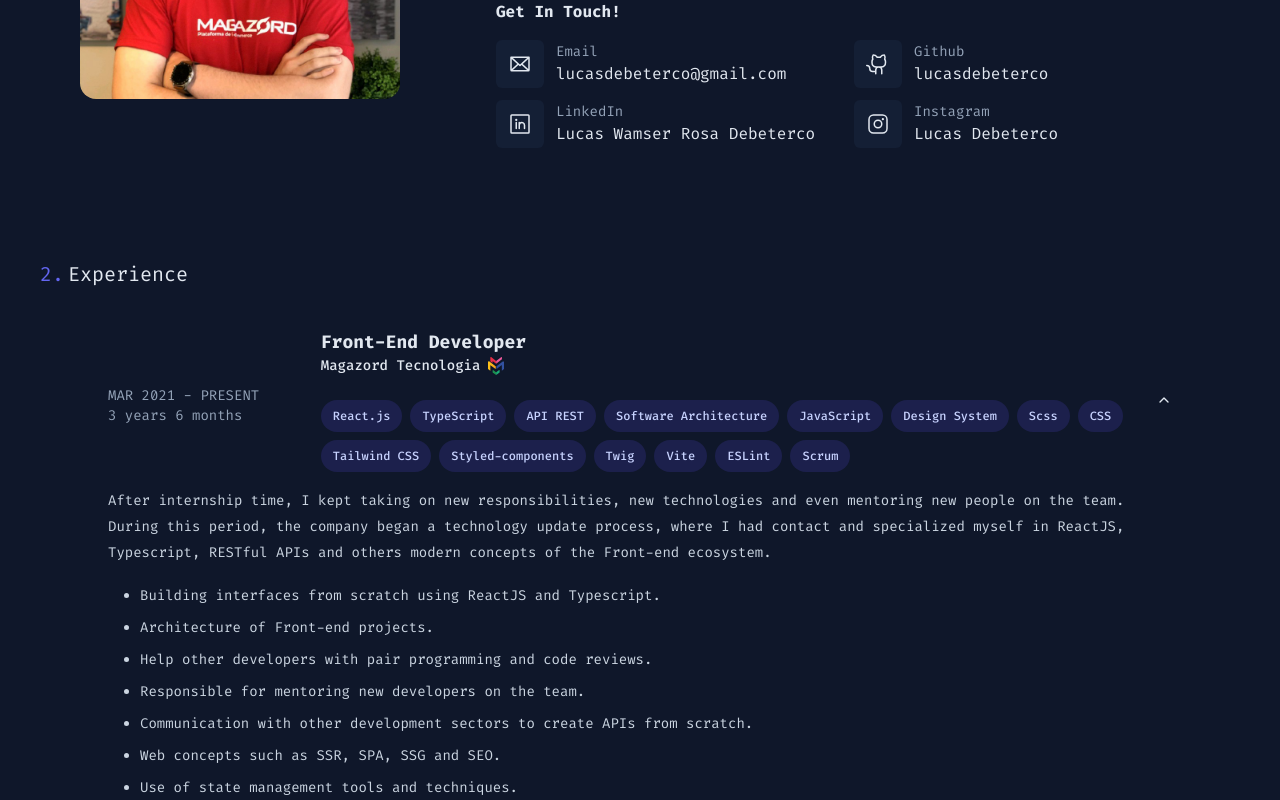
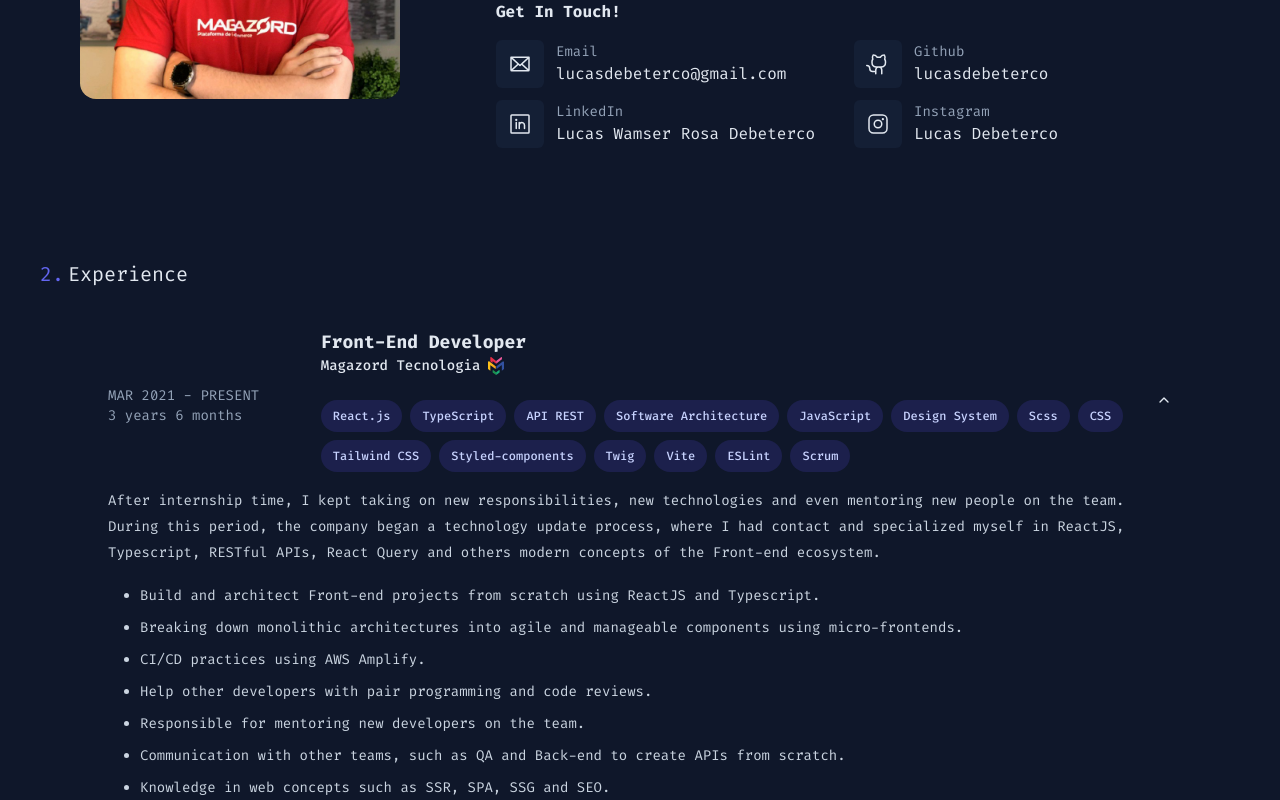
Before and after one commit to lucasdebeterco/lucasdebeterco-dev, a Next.js app: page / in a window 1280 px wide. Both pictures are taken after a click on the button 746 px from the left and 1674 px from the top of the page. Shown: the part 1274-2074 px from the top of the page. Built offline with nearby package versions, Linux system fonts and the light colour scheme.

Commit message:
experiences update

```diff
--- a/src/app/components/experience.tsx
+++ b/src/app/components/experience.tsx
@@ -10,12 +10,12 @@ import {
 export function Experience() {
     return (
         <section id="experience-section" className="flex flex-col gap-6">
-            <h2 id='experience-section-title' className="text-xl">
+            <h2 id="experience-section-title" className="text-xl">
                 <span className="mr-1 text-indigo-500">2.</span>
                 Experience
             </h2>
 
-            <div id='experience-section-content' className="flex px-12">
+            <div id="experience-section-content" className="flex px-12">
                 <Accordion type="multiple" className="w-full gap-3 text-sm [&>div:hover]:bg-[#141f35] [&>div:hover]:drop-shadow-sm [&>div:hover_h3]:text-indigo-500 [&>div]:rounded-lg [&>div]:px-5 [&>div]:transition">
                     <AccordionItem value="item-1 flex">
                         <div className="flex items-center">
@@ -53,24 +53,23 @@ export function Experience() {
                         </div>
                         <AccordionContent>
                             <p className="text-slate-300">
-                                After internship time, I kept taking on new responsibilities, new technologies and
-                                even mentoring new people on the team.
-                                During this period, the company began a technology update process, where I had
-                                contact and specialized myself in
-                                ReactJS, Typescript, RESTful APIs and others modern concepts of the Front-end
-                                ecosystem.
+                                After internship time, I kept taking on new responsibilities, new technologies and even mentoring new people
+                                on the team. During this period, the company began a technology update process, where I had contact and specialized
+                                myself in ReactJS, Typescript, RESTful APIs, React Query and others modern concepts of the Front-end ecosystem.
                             </p>
 
                             <ul className="ml-8 mt-5 flex list-disc flex-col gap-3 text-slate-300">
-                                <li>Building interfaces from scratch using ReactJS and Typescript.</li>
-                                <li>Architecture of Front-end projects.</li>
+                                <li>Build and architect Front-end projects from scratch using ReactJS and Typescript.</li>
+                                <li>Breaking down monolithic architectures into agile and manageable components using micro-frontends.</li>
+                                <li>CI/CD practices using AWS Amplify.</li>
                                 <li>Help other developers with pair programming and code reviews.</li>
                                 <li>Responsible for mentoring new developers on the team.</li>
-                                <li>Communication with other development sectors to create APIs from scratch.</li>
-                                <li>Web concepts such as SSR, SPA, SSG and SEO.</li>
+                                <li>Communication with other teams, such as QA and Back-end to create APIs from scratch.</li>
+                                <li>Knowledge in web concepts such as SSR, SPA, SSG and SEO.</li>
                                 <li>Use of state management tools and techniques.</li>
-                                <li>Scrum Methodology</li>
                                 <li>Design System development (Storybook).</li>
+                                <li>Scrum Methodology.</li>
+                                <li>Git Flow</li>
                             </ul>
                         </AccordionContent>
                     </AccordionItem>
```
